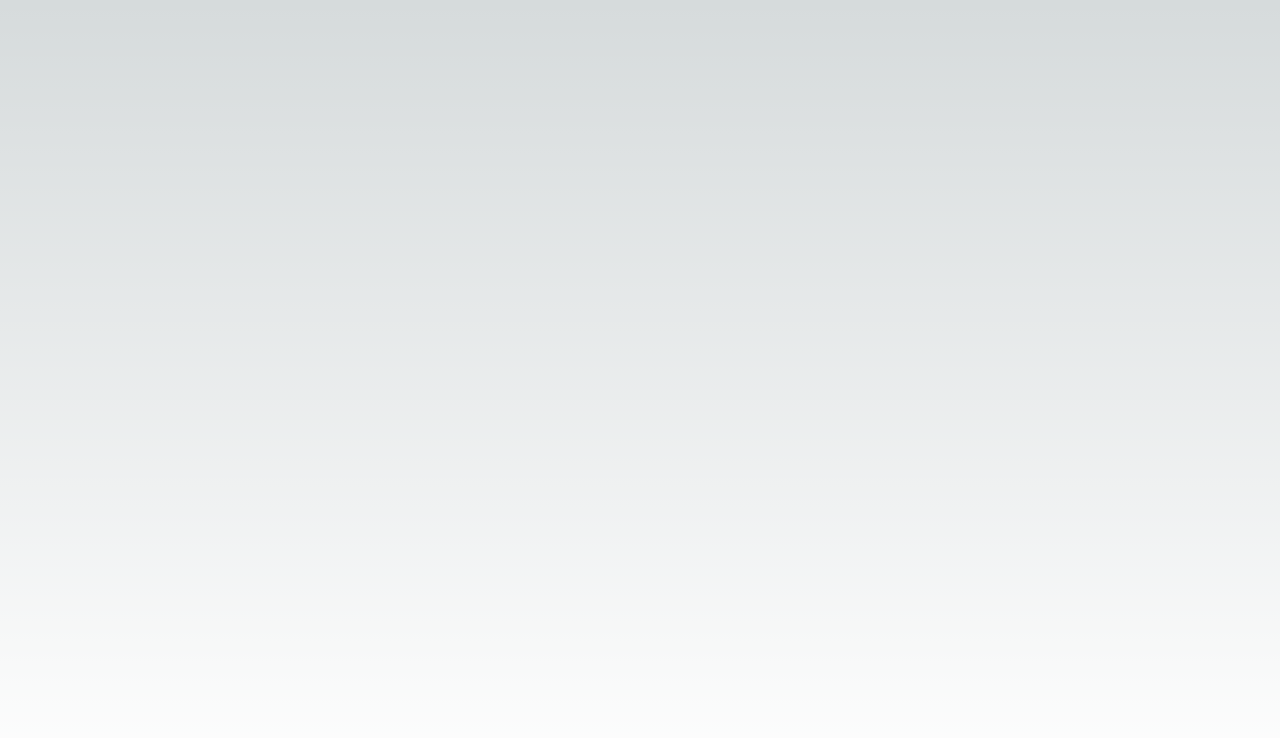
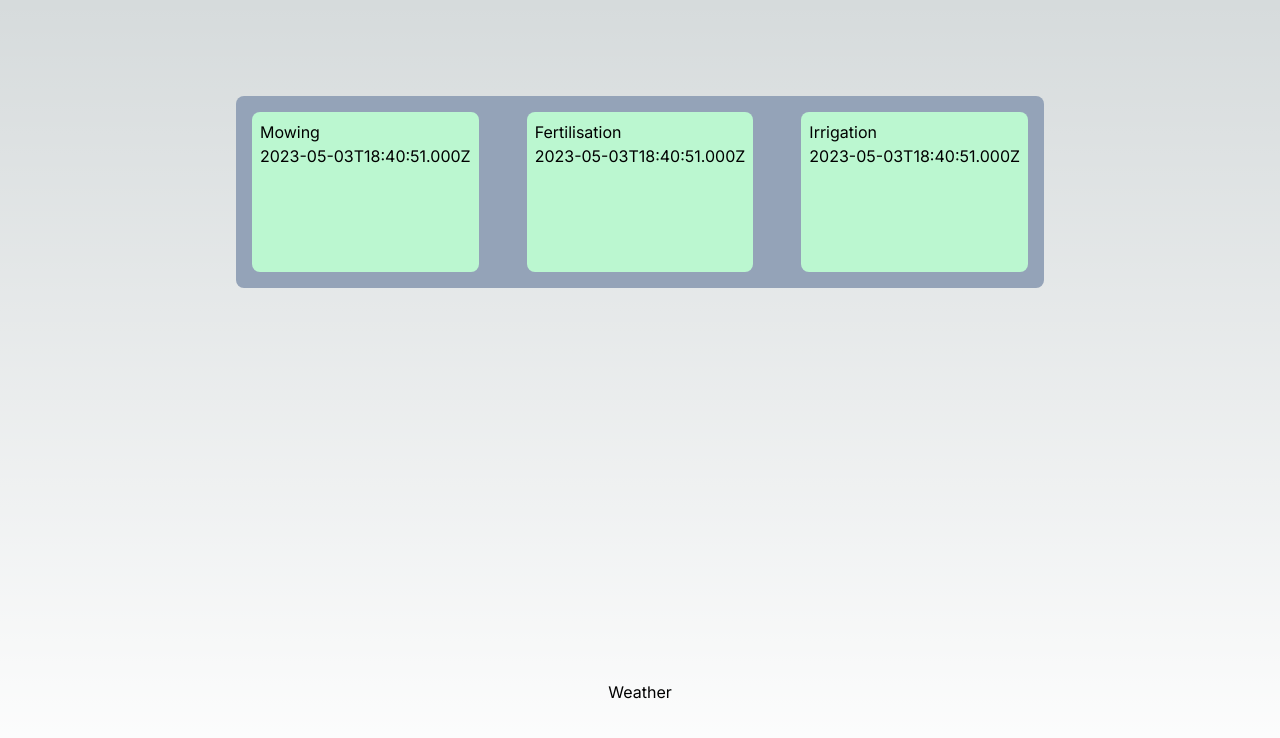
Before and after one commit to Renszit/activity_planner, a Next.js app: page / in a window 1280 px wide. Shown: the top 738 px of the page. Built offline with nearby package versions, Linux system fonts and the light colour scheme.

Commit message:
added some activities

```diff
--- a/package.json
+++ b/package.json
@@ -13,6 +13,7 @@
     "@types/react": "18.2.1",
     "@types/react-dom": "18.2.2",
     "autoprefixer": "10.4.14",
+    "dayjs": "^1.11.7",
     "eslint": "8.39.0",
     "eslint-config-next": "13.3.4",
     "next": "13.3.4",
--- /dev/null
+++ b/src/components/Activities/Activities.tsx
@@ -0,0 +1,28 @@
+import { Activity } from '@/types/activities';
+import { useState, useEffect } from 'react';
+import SingleActivity from './SingleActivity';
+
+const Activities = () => {
+  const [activities, setActivities] = useState([]);
+
+  useEffect(() => {
+    const dataFetch = async () => {
+      const res = await fetch('/api/activities');
+      const data = await res.json();
+      setActivities(data);
+    };
+    dataFetch();
+  }, []);
+
+  if (activities.length === 0) return <p>Loading...</p>;
+
+  return (
+    <div className='flex flex-row gap-4 flex-wrap  bg-slate-400 rounded-lg align-middle'>
+      {activities.map((activity: Activity) => (
+        <SingleActivity key={activity.id} act={activity} />
+      ))}
+    </div>
+  );
+};
+
+export default Activities;
--- /dev/null
+++ b/src/components/Activities/SingleActivity.tsx
@@ -0,0 +1,13 @@
+import { Activity } from '@/types/activities';
+import dayjs from 'dayjs';
+
+const SingleActivity = ({ act }: { act: Activity }) => {
+  return (
+    <div className='flex flex-col m-4 bg-green-200 hover:bg-teal-200 p-2 rounded-lg h-40'>
+      <h2>{act.type}</h2>
+      <p>{act.date.toString()}</p>
+    </div>
+  );
+};
+
+export default SingleActivity;
--- /dev/null
+++ b/src/pages/api/activities.ts
@@ -0,0 +1,41 @@
+// Next.js API route support: https://nextjs.org/docs/api-routes/introduction
+import { Activity } from '@/types/activities'
+import type { NextApiRequest, NextApiResponse } from 'next'
+
+type Data = {
+  name: string
+}
+
+let activities: Array<Activity> = [
+    {
+        id: '1',
+        type: 'Mowing',
+        date: new Date(),
+        time: 30,
+        pitch: 1,
+        user: 'John'
+    },
+    {
+        id: '2',
+        type: 'Fertilisation',
+        date: new Date(),
+        time: 30,
+        pitch: 2,
+        user: 'Tom'
+    },
+    {
+        id: '3',
+        type: 'Irrigation',
+        date: new Date(),
+        time: 30,
+        pitch: 3,
+        user: 'Tony'
+    }
+]
+
+export default function handler(
+  req: NextApiRequest,
+  res: NextApiResponse<Array<Activity>>
+) {
+  res.status(200).json(activities)
+}
--- a/src/pages/index.tsx
+++ b/src/pages/index.tsx
@@ -1,5 +1,6 @@
 import Image from 'next/image';
 import { Inter } from 'next/font/google';
+import Activities from '@/components/Activities/Activities';
 
 const inter = Inter({ subsets: ['latin'] });
 
@@ -8,7 +9,8 @@ export default function Home() {
     <main
       className={`flex min-h-screen flex-col items-center justify-between p-24 ${inter.className}`}
     >
-
+      <Activities />
+      <p>Weather</p>
     </main>
   );
 }
--- /dev/null
+++ b/src/types/activities.ts
@@ -0,0 +1,12 @@
+export type ActivityType = 'Mowing' | 'Fertilisation' | 'Irrigation' | 'Aeration' ;
+export type ActivityUser = 'John' | 'Tom' | 'Tony';
+export type ActivityPitch = 1 | 2 | 3;
+
+export interface Activity {
+    id: string;
+    type: ActivityType;
+    date: Date;
+    time: number;
+    pitch: ActivityPitch;
+    user: ActivityUser;
+}
```
Also changed, not shown: 1 other file (tests, documents, lock files or other folders).
